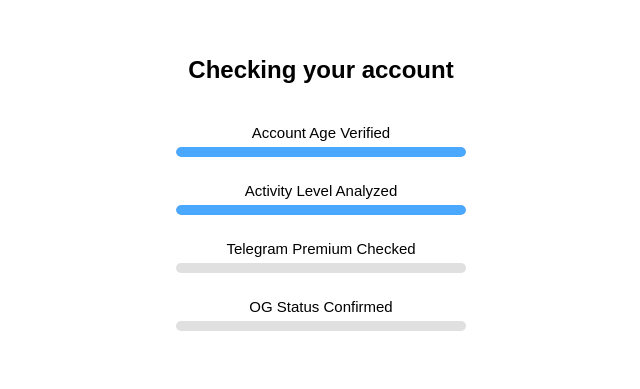
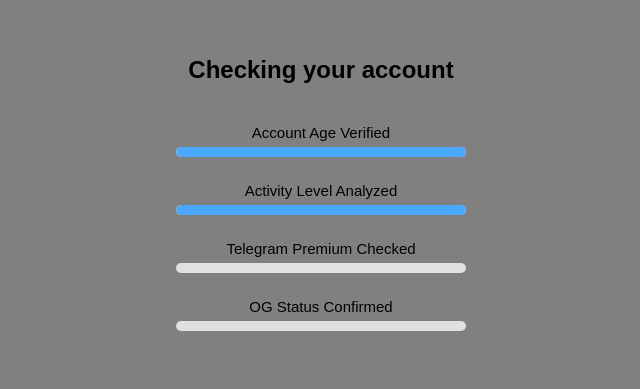
Before and after one commit to EbisaMegersa/Ebisa-dogs, a plain HTML site: page index.html in a window 1280 px wide. Shown: the part 189-578 px from the top of the page, without its empty margins (319-959 px from the left). Drawn offline with Linux system fonts and the light colour scheme.

Commit message:
update styles.css

```diff
--- a/styles.css
+++ b/styles.css
@@ -1,6 +1,6 @@
 body {
     font-family: Arial, sans-serif;
-    background-color: #ffffff;
+    background-color: gray;
     display: flex;
     justify-content: center;
     align-items: center;
```
